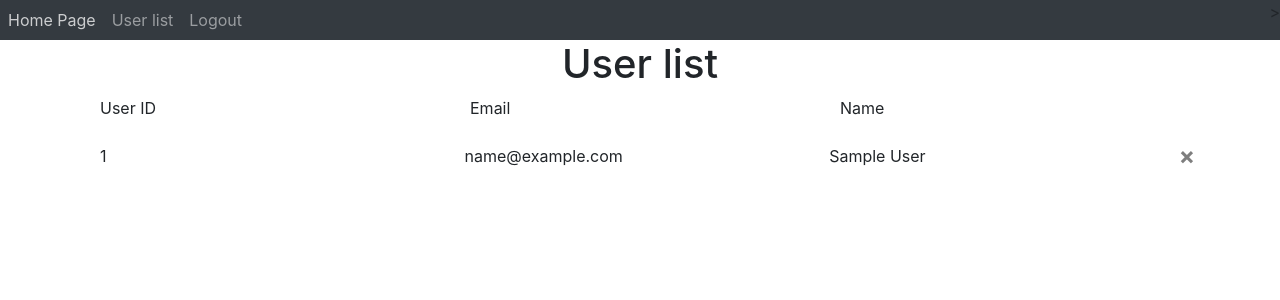
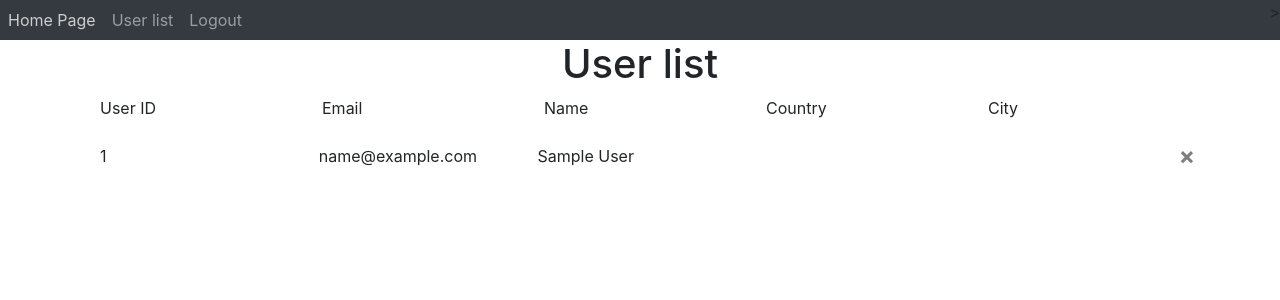
Before and after one commit to Gamattowicz/Flask_Website, a Flask app: page /user-list in a window 1280 px wide. Shown: the top 300 px of the page. Run offline with Flask 2, Linux system fonts and the light colour scheme; the visitor is signed in with stand-in values (Sample User, id 1); data comes from the database, SQL or seed files in the repository; some libraries are stand-ins or nearby versions.

Commit message:
add country and city to User model

```diff
--- a/website/models.py
+++ b/website/models.py
@@ -16,3 +16,5 @@ class User(db.Model, UserMixin):
     password = db.Column(db.String(100))
     name = db.Column(db.String(100))
     notes = db.relationship('Note')
+    country = db.Column(db.String(50))
+    city = db.Column(db.String(50))
--- a/website/templates/home.html
+++ b/website/templates/home.html
@@ -5,6 +5,7 @@
 <h1 align="center">Notes</h1>
 <ul class="list-group list-group-flush" id="notes">
   {% for note in user.notes %}
+<!--    add date of creation notes-->
     <li class="list-group-item">
         {{ note.content }}
         <button type="button" class="close" onClick="deleteNote({{ note.id }})">
--- a/website/templates/user_list.html
+++ b/website/templates/user_list.html
@@ -9,6 +9,8 @@
             <div class="col">User ID</div>
             <div class="col">Email</div>
             <div class="col">Name</div>
+            <div class="col">Country</div>
+            <div class="col">City</div>
         </div>
     </div>
     <br>
@@ -19,6 +21,16 @@
                 <div class="col">{{user.id}}</div>
                 <div class="col">{{user.email}}</div>
                 <div class="col">{{user.name}}</div>
+                {% if user.country %}
+                    <div class="col">{{user.country}}</div>
+                {% else %}
+                    <div class="col"></div>
+                {% endif %}
+                {% if user.city %}
+                    <div class="col">{{user.city}}</div>
+                {% else %}
+                    <div class="col"></div>
+                {% endif %}
                 <button type="button" class="close" onClick="deleteUser({{ user.id }})">
                 <span aria-hidden="true">&times;</span>
                 </button>
```
